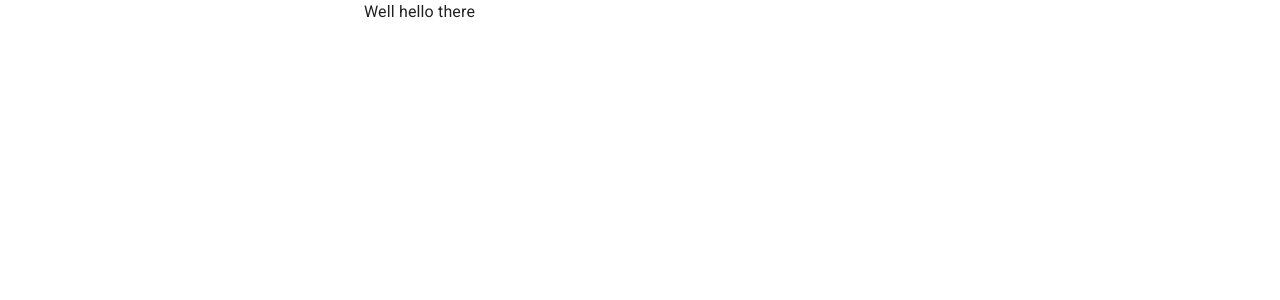
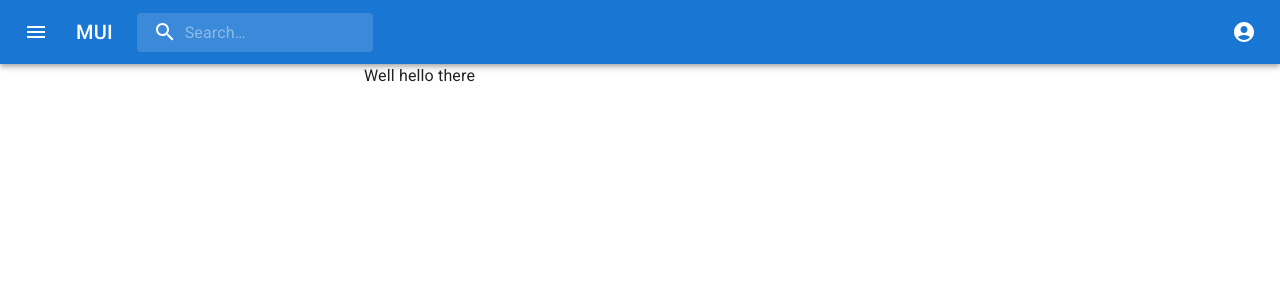
Before and after one commit to janoma/movie-notes, a React (Vite) app: page / in a window 1280 px wide. Shown: the top 300 px of the page. Built offline with nearby package versions, Linux system fonts and the light colour scheme.

Commit message:
add top bar

```diff
--- /dev/null
+++ b/src/components/TopMenu.tsx
@@ -0,0 +1,199 @@
+import AccountCircle from "@mui/icons-material/AccountCircle";
+import MenuIcon from "@mui/icons-material/Menu";
+import MoreIcon from "@mui/icons-material/MoreVert";
+import SearchIcon from "@mui/icons-material/Search";
+import AppBar from "@mui/material/AppBar";
+import Box from "@mui/material/Box";
+import IconButton from "@mui/material/IconButton";
+import InputBase from "@mui/material/InputBase";
+import Menu from "@mui/material/Menu";
+import MenuItem from "@mui/material/MenuItem";
+import Toolbar from "@mui/material/Toolbar";
+import Typography from "@mui/material/Typography";
+import { alpha, styled } from "@mui/material/styles";
+import { FC, useState } from "react";
+
+const Search = styled("div")(({ theme }) => ({
+  position: "relative",
+  borderRadius: theme.shape.borderRadius,
+  backgroundColor: alpha(theme.palette.common.white, 0.15),
+  "&:hover": {
+    backgroundColor: alpha(theme.palette.common.white, 0.25),
+  },
+  marginRight: theme.spacing(2),
+  marginLeft: 0,
+  width: "100%",
+  [theme.breakpoints.up("sm")]: {
+    marginLeft: theme.spacing(3),
+    width: "auto",
+  },
+}));
+
+const SearchIconWrapper = styled("div")(({ theme }) => ({
+  padding: theme.spacing(0, 2),
+  height: "100%",
+  position: "absolute",
+  pointerEvents: "none",
+  display: "flex",
+  alignItems: "center",
+  justifyContent: "center",
+}));
+
+const StyledInputBase = styled(InputBase)(({ theme }) => ({
+  color: "inherit",
+  "& .MuiInputBase-input": {
+    padding: theme.spacing(1, 1, 1, 0),
+    // vertical padding + font size from searchIcon
+    paddingLeft: `calc(1em + ${theme.spacing(4)})`,
+    transition: theme.transitions.create("width"),
+    width: "100%",
+    [theme.breakpoints.up("md")]: {
+      width: "20ch",
+    },
+  },
+}));
+
+const TopMenu: FC = () => {
+  const [anchorEl, setAnchorEl] = useState<null | HTMLElement>(null);
+  const [mobileMoreAnchorEl, setMobileMoreAnchorEl] =
+    useState<null | HTMLElement>(null);
+
+  const isMenuOpen = Boolean(anchorEl);
+  const isMobileMenuOpen = Boolean(mobileMoreAnchorEl);
+
+  const handleProfileMenuOpen = (event: React.MouseEvent<HTMLElement>) => {
+    setAnchorEl(event.currentTarget);
+  };
+
+  const handleMobileMenuClose = () => {
+    setMobileMoreAnchorEl(null);
+  };
+
+  const handleMenuClose = () => {
+    setAnchorEl(null);
+    handleMobileMenuClose();
+  };
+
+  const handleMobileMenuOpen = (event: React.MouseEvent<HTMLElement>) => {
+    setMobileMoreAnchorEl(event.currentTarget);
+  };
+
+  const menuId = "primary-search-account-menu";
+  const renderMenu = (
+    <Menu
+      anchorEl={anchorEl}
+      anchorOrigin={{
+        vertical: "top",
+        horizontal: "right",
+      }}
+      id={menuId}
+      keepMounted
+      transformOrigin={{
+        vertical: "top",
+        horizontal: "right",
+      }}
+      open={isMenuOpen}
+      onClose={handleMenuClose}
+    >
+      <MenuItem onClick={handleMenuClose}>Profile</MenuItem>
+      <MenuItem onClick={handleMenuClose}>My account</MenuItem>
+    </Menu>
+  );
+
+  const mobileMenuId = "primary-search-account-menu-mobile";
+  const renderMobileMenu = (
+    <Menu
+      anchorEl={mobileMoreAnchorEl}
+      anchorOrigin={{
+        vertical: "top",
+        horizontal: "right",
+      }}
+      id={mobileMenuId}
+      keepMounted
+      transformOrigin={{
+        vertical: "top",
+        horizontal: "right",
+      }}
+      open={isMobileMenuOpen}
+      onClose={handleMobileMenuClose}
+    >
+      <MenuItem onClick={handleProfileMenuOpen}>
+        <IconButton
+          size="large"
+          aria-label="account of current user"
+          aria-controls="primary-search-account-menu"
+          aria-haspopup="true"
+          color="inherit"
+        >
+          <AccountCircle />
+        </IconButton>
+        <p>Profile</p>
+      </MenuItem>
+    </Menu>
+  );
+
+  return (
+    <Box sx={{ flexGrow: 1 }}>
+      <AppBar position="static">
+        <Toolbar>
+          <IconButton
+            size="large"
+            edge="start"
+            color="inherit"
+            aria-label="open drawer"
+            sx={{ mr: 2 }}
+          >
+            <MenuIcon />
+          </IconButton>
+          <Typography
+            variant="h6"
+            noWrap
+            component="div"
+            sx={{ display: { xs: "none", sm: "block" } }}
+          >
+            MUI
+          </Typography>
+          <Search>
+            <SearchIconWrapper>
+              <SearchIcon />
+            </SearchIconWrapper>
+            <StyledInputBase
+              placeholder="Search…"
+              inputProps={{ "aria-label": "search" }}
+            />
+          </Search>
+          <Box sx={{ flexGrow: 1 }} />
+          <Box sx={{ display: { xs: "none", md: "flex" } }}>
+            <IconButton
+              size="large"
+              edge="end"
+              aria-label="account of current user"
+              aria-controls={menuId}
+              aria-haspopup="true"
+              onClick={handleProfileMenuOpen}
+              color="inherit"
+            >
+              <AccountCircle />
+            </IconButton>
+          </Box>
+          <Box sx={{ display: { xs: "flex", md: "none" } }}>
+            <IconButton
+              size="large"
+              aria-label="show more"
+              aria-controls={mobileMenuId}
+              aria-haspopup="true"
+              onClick={handleMobileMenuOpen}
+              color="inherit"
+            >
+              <MoreIcon />
+            </IconButton>
+          </Box>
+        </Toolbar>
+      </AppBar>
+      {renderMobileMenu}
+      {renderMenu}
+    </Box>
+  );
+};
+
+export default TopMenu;
--- a/src/main.tsx
+++ b/src/main.tsx
@@ -3,6 +3,7 @@
 
 import { RouterProvider, createBrowserRouter } from "react-router-dom";
 import Root from "./routes/root.tsx";
+import App from "./App.tsx";
 
 const rootElement = document.getElementById("root");
 const root = ReactDOM.createRoot(rootElement!);
@@ -11,7 +12,13 @@
   {
     path: "/",
     element: <Root />,
-    children: [],
+    children: [
+      {
+        path: "/",
+        index: true,
+        element: <App />,
+      },
+    ],
   },
 ]);
 
--- a/src/routes/root.tsx
+++ b/src/routes/root.tsx
@@ -1,13 +1,14 @@
 import {
+  CssBaseline,
   StyledEngineProvider,
   ThemeProvider,
-  CssBaseline,
   createTheme,
 } from "@mui/material";
 import { FC } from "react";
-import App from "../App";
 
 import { ThemeOptions } from "@mui/material/styles";
+import { Outlet } from "react-router-dom";
+import TopMenu from "../components/TopMenu";
 
 const themeOptions: ThemeOptions = {
   palette: {
@@ -26,7 +27,8 @@
     <StyledEngineProvider injectFirst>
       <ThemeProvider theme={createTheme(themeOptions)}>
         <CssBaseline />
-        <App />
+        <TopMenu />
+        <Outlet />
       </ThemeProvider>
     </StyledEngineProvider>
   );
--- a/tsconfig.json
+++ b/tsconfig.json
@@ -5,6 +5,7 @@
     "lib": ["ESNext", "DOM", "DOM.Iterable"],
     "module": "ESNext",
     "skipLibCheck": true,
+    "forceConsistentCasingInFileNames": true,
 
     /* Bundler mode */
     "moduleResolution": "node",
```
